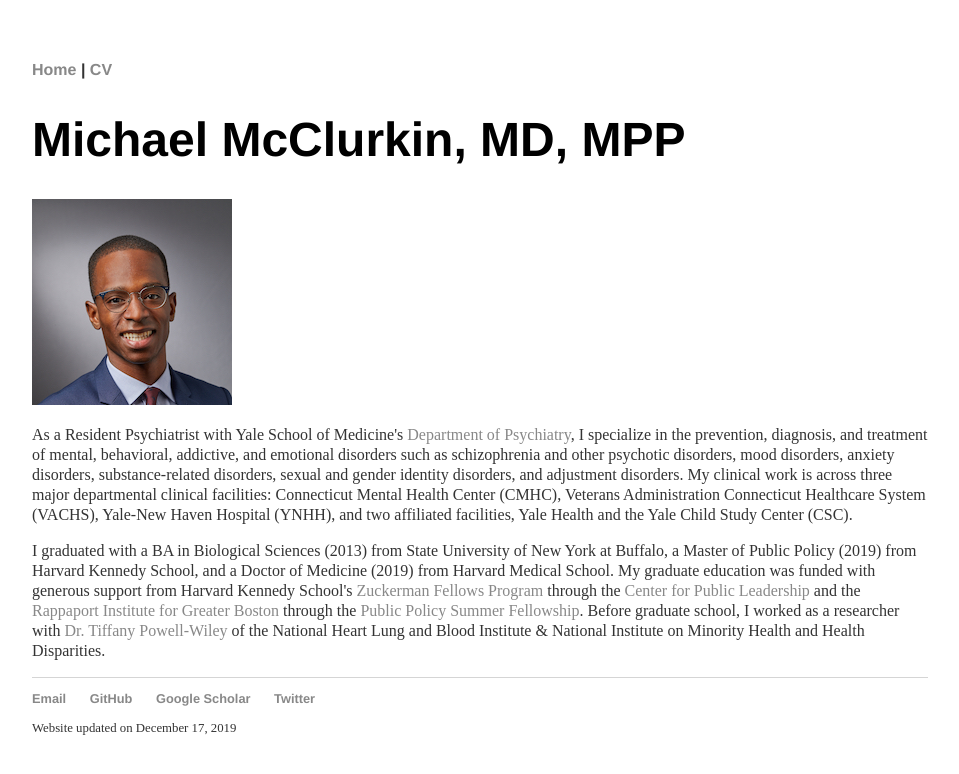
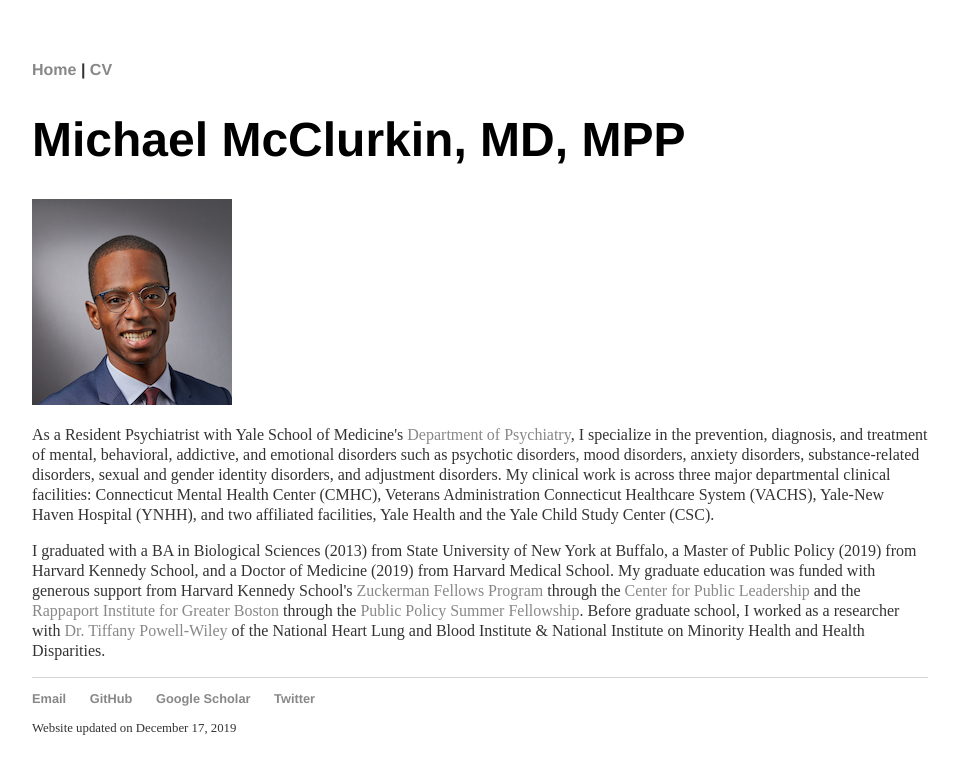
Before and after one commit to michaelmcclurkin/michaelmcclurkin.github.io, a Jekyll site: the page index.html, which Jekyll copies as it is, in a window 1280 px wide. Shown: the top 774 px of the page, without its empty margins (160-1119 px from the left). Built offline with Jekyll 4.4.1, drawn with Linux system fonts in a browser that asks for light colours.

Commit message:
Update index.html

```diff
--- a/index.html
+++ b/index.html
@@ -78,7 +78,7 @@
 
 			<img src="documents/photo.JPEG" alt="Michael McClurkin, MD, MPP" style="width:200px;height:206px;">
 
-			<p>As a Resident Psychiatrist with Yale School of Medicine's <a href="https://medicine.yale.edu/psychiatry/">Department of Psychiatry</a>, I specialize in the prevention, diagnosis, and treatment of mental, behavioral, addictive, and emotional disorders such as schizophrenia and other psychotic disorders, mood disorders, anxiety disorders, substance-related disorders, sexual and gender identity disorders, and adjustment disorders. My clinical work is across three major departmental clinical facilities: Connecticut Mental Health Center (CMHC), Veterans Administration Connecticut Healthcare System (VACHS), Yale-New Haven Hospital (YNHH), and two affiliated facilities, Yale Health and the Yale Child Study Center (CSC).</p>
+			<p>As a Resident Psychiatrist with Yale School of Medicine's <a href="https://medicine.yale.edu/psychiatry/">Department of Psychiatry</a>, I specialize in the prevention, diagnosis, and treatment of mental, behavioral, addictive, and emotional disorders such as psychotic disorders, mood disorders, anxiety disorders, substance-related disorders, sexual and gender identity disorders, and adjustment disorders. My clinical work is across three major departmental clinical facilities: Connecticut Mental Health Center (CMHC), Veterans Administration Connecticut Healthcare System (VACHS), Yale-New Haven Hospital (YNHH), and two affiliated facilities, Yale Health and the Yale Child Study Center (CSC).</p>
 			<p>I graduated with a BA in Biological Sciences (2013) from State University of New York at Buffalo, a Master of Public Policy (2019) from Harvard Kennedy School, and a Doctor of Medicine (2019) from Harvard Medical School. My graduate education was funded with generous support from Harvard Kennedy School's <a href="https://cpl.hks.harvard.edu/zuckerman-fellowship/">Zuckerman Fellows Program</a> through the <a href="https://cpl.hks.harvard.edu/home/">Center for Public Leadership</a> and the <a href="https://www.hks.harvard.edu/centers/taubman/programs-research/rappaport/">Rappaport Institute for Greater Boston</a> through the <a href="https://www.hks.harvard.edu/centers/taubman/programs-research/rappaport/student-opportunities/public-policy-summer-fellowship/">Public Policy Summer Fellowship</a>. Before graduate school, I worked as a researcher with <a href="https://www.nhlbi.nih.gov/science/social-determinants-obesity-and-cardiovascular-risk/">Dr. Tiffany Powell-Wiley</a> of the National Heart Lung and Blood Institute & National Institute on Minority Health and Health Disparities. </p>
 </div>
 
```
